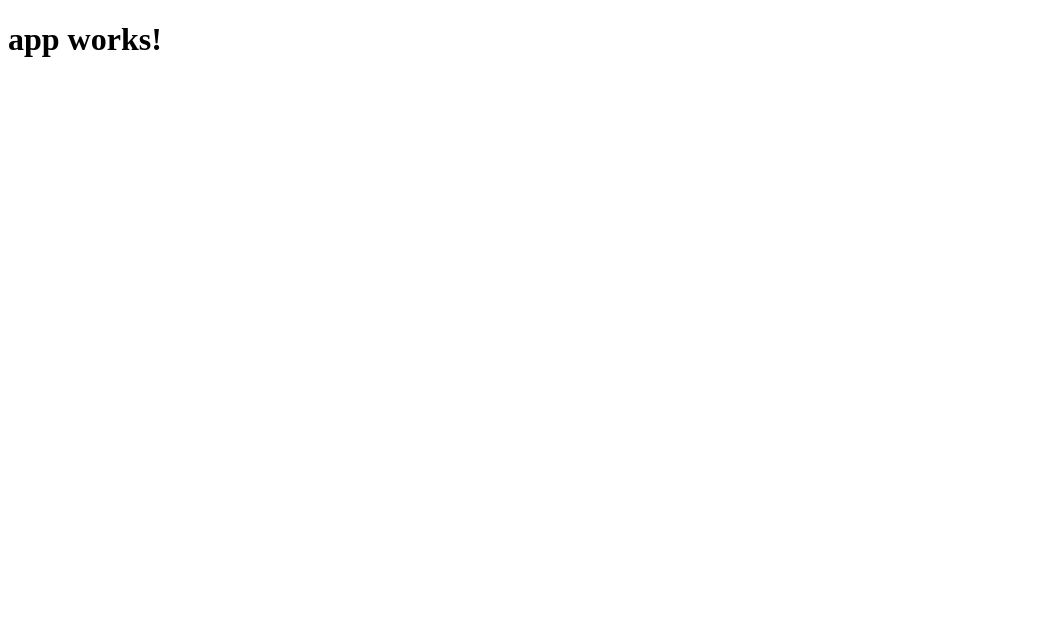
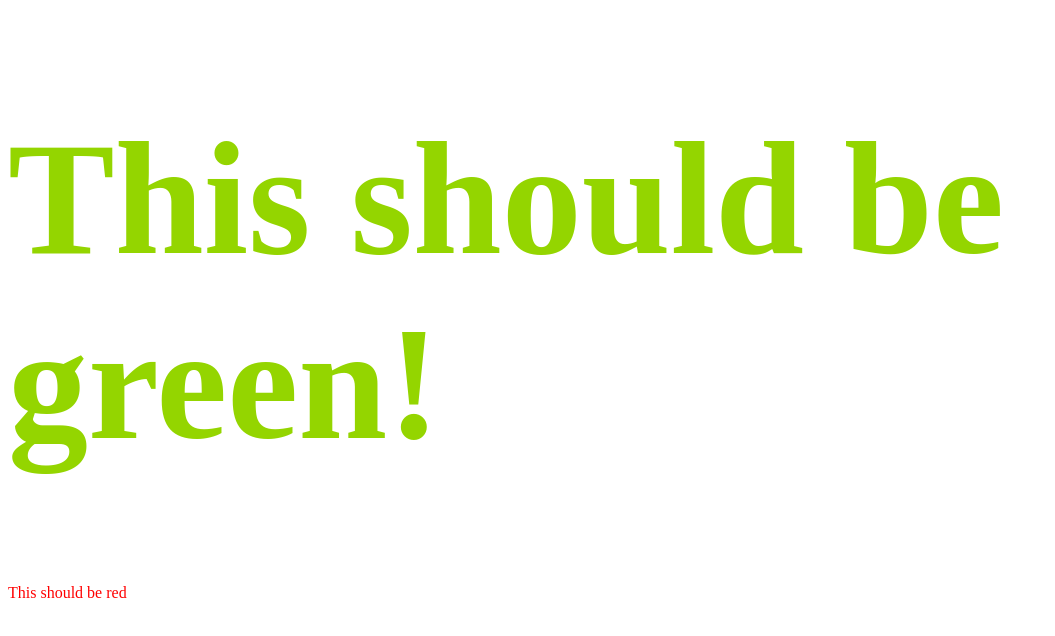
Before and after one commit to jbentley10/Angular-2-Skin, an Angular app: page / in a window 1280 px wide. Shown: the top 636 px of the page, without its empty margins (0-1055 px from the left). Built offline with nearby package versions, Linux system fonts and the light colour scheme.

Commit message:
Using Angular CLI instead of Grunt

```diff
--- a/angular-cli.json
+++ b/angular-cli.json
@@ -20,7 +20,8 @@
       "styles": [
         "styles.css"
       ],
-      "scripts": [],
+      "scripts": [
+      ],
       "environments": {
         "source": "environments/environment.ts",
         "dev": "environments/environment.ts",
@@ -28,8 +29,10 @@
       }
     }
   ],
-  "addons": [],
-  "packages": [],
+  "addons": [
+  ],
+  "packages": [
+  ],
   "e2e": {
     "protractor": {
       "config": "./protractor.conf.js"
@@ -41,7 +44,7 @@
     }
   },
   "defaults": {
-    "styleExt": "css",
+    "styleExt": "scss",
     "prefixInterfaces": false,
     "inline": {
       "style": false,
--- a/package.json
+++ b/package.json
@@ -38,6 +38,7 @@
     "karma-cli": "^1.0.1",
     "karma-jasmine": "^1.0.2",
     "karma-remap-istanbul": "^0.2.1",
+    "node-sass": "^3.13.0",
     "protractor": "4.0.9",
     "ts-node": "1.2.1",
     "tslint": "3.13.0",
--- a/src/app/app.component.html
+++ b/src/app/app.component.html
@@ -1,3 +1,6 @@
 <h1>
   {{title}}
 </h1>
+<p>
+  {{ subTitle }}
+</p>
--- /dev/null
+++ b/src/app/app.component.scss
@@ -0,0 +1,8 @@
+h1 {
+  color: #94d500;
+  font-size: 10em;
+}
+
+p {
+  color: red;
+}
--- a/src/app/app.component.ts
+++ b/src/app/app.component.ts
@@ -3,8 +3,9 @@ import { Component } from '@angular/core';
 @Component({
   selector: 'app-root',
   templateUrl: './app.component.html',
-  styleUrls: ['./app.component.css']
+  styleUrls: ['./app.component.scss']
 })
 export class AppComponent {
-  title = 'app works!';
+  title = 'This should be green!';
+  subTitle = 'This should be red';
 }
```
